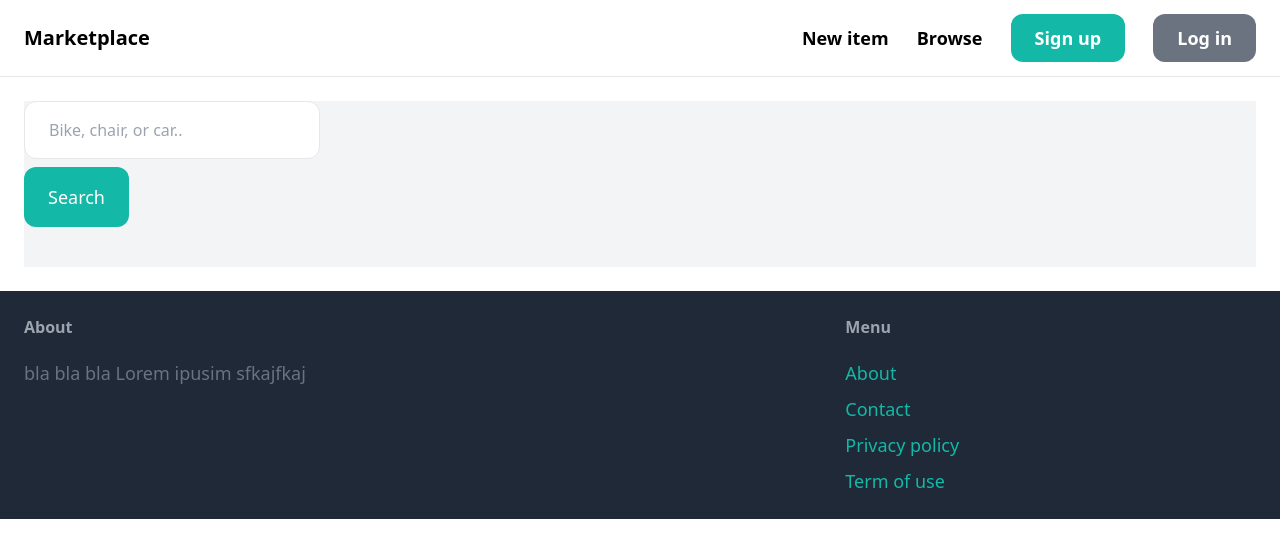
After one commit to severusDude/django-marketplace, a Django app: page /items/ in a window 1280 px wide. The commit adds this page. Shown: the top 558 px of the page. Run offline with Django 5.2, Linux system fonts and the light colour scheme; data that the repository does not hold is empty; some libraries are stand-ins or nearby versions.

Commit message:
feat(ui): add browse item page view and search items

```diff
--- a/marketplace/core/templates/core/base.html
+++ b/marketplace/core/templates/core/base.html
@@ -14,7 +14,8 @@
             <div class="space-x-6">
                 <a href="{% url 'item:new' %}"
                    class="text-lg font-semibold hover:text-gray-500">New item</a>
-                <a href="#" class="text-lg font-semibold hover:text-gray-500">Browse</a>
+                <a href="{% url 'item:browse' %}"
+                   class="text-lg font-semibold hover:text-gray-500">Browse</a>
 
 
                 {% if request.user.is_authenticated %}
--- /dev/null
+++ b/marketplace/item/templates/item/browse.html
@@ -0,0 +1,43 @@
+{% extends 'core/base.html' %}
+
+{% block title %}
+    Browse
+{% endblock title %}
+{% block content %}
+    <div class="pb-6 grid grid-cols-4 gap-4 bg-gray-100">
+        <div class="col-span-1">
+            <form method="get" action="{% url 'item:browse' %}">
+                <input name="query"
+                       type="text"
+                       class="w-full py-4 px-6 border rounded-xl"
+                       value="{{ query }}"
+                       placeholder="Bike, chair, or car..">
+
+                <button class="mt-2 py-4 px-6 text-lg bg-teal-500 text-white rounded-xl">
+                    Search
+                </button>
+            </form>
+        </div>
+        <div class="col-span-3">
+            <div class="grid grid-cols-3 gap-3">
+                {% for item in items %}
+                    <div>
+                        <a href="{% url 'item:detail' item.id %}">
+                            <div>
+                                <img src="{{ item.image.url }}" alt="" class="rounded-t-xl" />
+                            </div>
+                            <div class="p-6 bg-white rounded-b-xl">
+                                <h2 class="text-2xl">
+                                    {{ item.name }}
+                                </h2>
+                                <p class="text-gray-500">
+                                    Price: {{ item.price }}
+                                </p>
+                            </div>
+                        </a>
+                    </div>
+                {% endfor %}
+            </div>
+        </div>
+    </div>
+{% endblock content %}
--- a/marketplace/item/urls.py
+++ b/marketplace/item/urls.py
@@ -5,6 +5,7 @@ from . import views
 app_name = 'item'
 
 urlpatterns = [
+    path('', views.browse, name="browse"),
     path('<int:pk>/', views.detail, name='detail'),
     path('<int:pk>/delete/', views.delete, name='delete'),
     path('<int:pk>/edit/', views.edit, name='edit'),
--- a/marketplace/item/views.py
+++ b/marketplace/item/views.py
@@ -1,8 +1,9 @@
 from django.contrib.auth.decorators import login_required
 from django.shortcuts import render, redirect, get_object_or_404
+from django.db.models import Q
 
 from .forms import NewItemForm, EditItemForm
-from .models import Item
+from .models import Category, Item
 
 # Create your views here.
 
@@ -15,6 +16,21 @@ def detail(request, pk):
     return render(request, 'item/detail.html', {
         'item': item,
         'related_items': related_items,
+    })
+
+
+def browse(request):
+    items = Item.objects.filter(is_sold=False)
+    query = request.GET.get('query', '')
+
+    if query:
+        items = items.filter(Q(name__icontains=query) |
+                             Q(description__icontains=query))
+
+    return render(request, 'item/browse.html', {
+        'items': items,
+        'query': query,
+
     })
 
 
```
